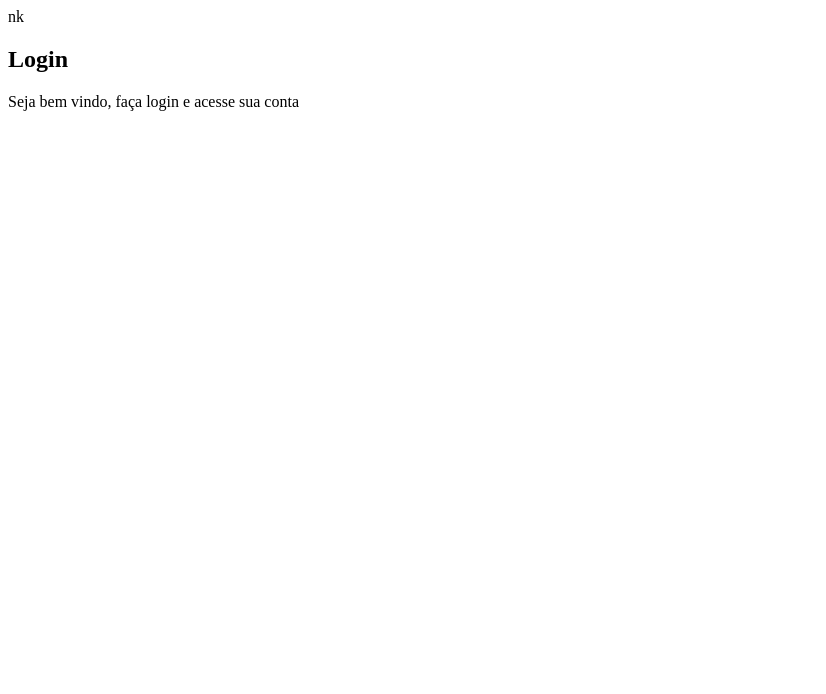
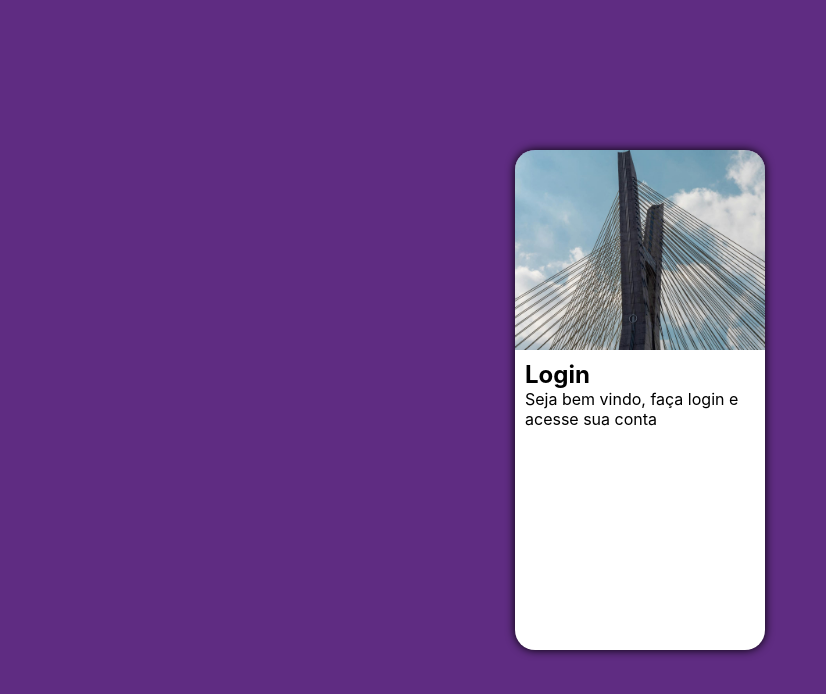
Before and after one commit to gabriel-silva-lab/meu-projeto-login, a plain HTML site: page index.html in a window 1280 px wide. Shown: the whole page, without its empty margins (0-826 px from the left). Drawn offline with Linux system fonts and the light colour scheme.

Commit message:
finalizando o esqueleto do site

```diff
--- a/estilos/style.css
+++ b/estilos/style.css
@@ -4,3 +4,47 @@
   verde: #49a09d
   Lilais: #5f2c82
 */
+
+*{
+  font-family: -apple-system, BlinkMacSystemFont, 'Segoe UI', Roboto, Oxygen, Ubuntu, Cantarell, 'Open Sans', 'Helvetica Neue', sans-serif;
+  padding: 0px;
+  margin: 0px;
+  box-sizing: border-box;
+}
+
+body{
+  background-color:#5f2c82;
+  height: 100vh;
+  width: 100vw;
+}
+
+main{
+  position: relative;
+  height: 100vh;
+  width: 100vw;
+}
+
+section#login{
+  position: absolute;
+  top: 50%;
+  left: 50%;
+  transform: translate(-50%, -50%);
+  overflow: hidden;
+
+  background-color: white;
+  width: 250px;
+  height: 500px;
+  border-radius: 20px;
+  box-shadow: 0px 0px 10px black;
+}
+section#login > div#img{
+  display: block;
+  background:#5f2c82 url(../imagens/pexels-bruthethe-3035998.jpg )no-repeat center center ;
+  background-size: cover;
+  height: 200px;
+}
+
+section#login > div#formulario{
+  display: block;
+  padding: 10px;
+}
--- a/index.html
+++ b/index.html
@@ -6,16 +6,16 @@
     <meta name="viewport" content="width=device-width, initial-scale=1.0">
 
     <title>Tela de login</title>
-    <link rel="stylesheet" href="estilos/style.css">nk
+    <link rel="stylesheet" href="estilos/style.css">
 </head>
 <body>
     <main>
         <section id="login">
           <div id="img">
-
           </div>
           <div id="formulario">
             <h1>Login</h1>
+
             <p>Seja bem vindo, faça login e acesse sua conta</p>
 
             <form action="login.php" method="post">
```
